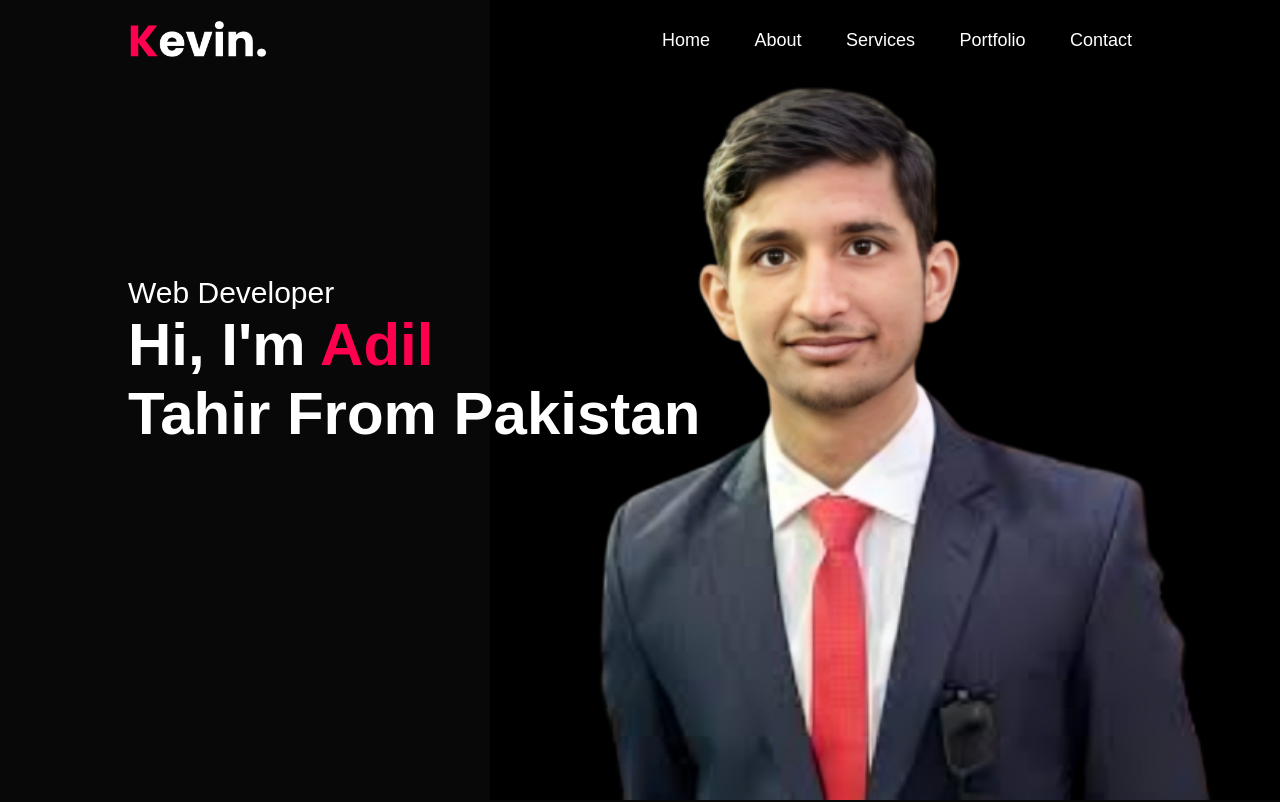
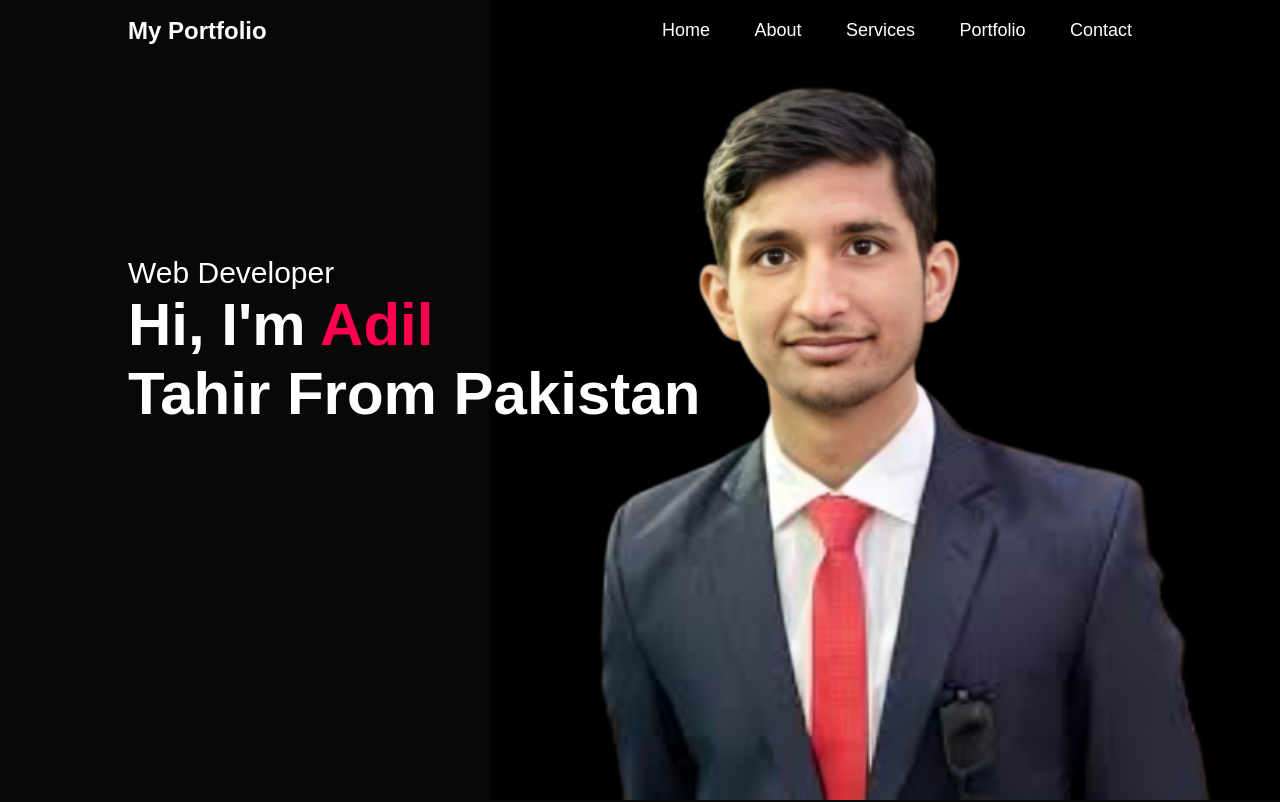
Before and after one commit to AdilTahir123/Single-Page-Practice-Portfolio, a plain HTML site: page index.html in a window 1280 px wide. Shown: the top 802 px of the page. Drawn offline with nearby package versions, Linux system fonts and the light colour scheme.

Commit message:
Updated code

```diff
--- a/index.html
+++ b/index.html
@@ -10,7 +10,7 @@
     <div id="header">
         <div class="container">
             <nav>
-                <img src="images/logo.png"  alt="Logo" class="logo">
+                <h1 >My Portfolio</h1>
                 <ul id="sidemenu">
                     <li><a href="#">Home</a></li>
                     <li><a href="#about">About</a></li>
```
